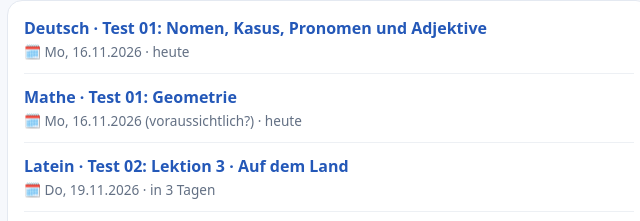
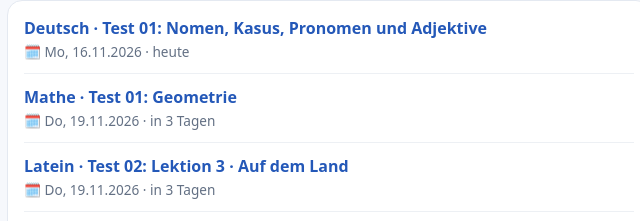
Before and after one commit to dcomgroup/HBG5-26, a plain HTML site: page index.html in a window 1280 px wide. Shown: the part 558-779 px from the top of the page, 311-951 px from the left. Drawn offline with Linux system fonts and the light colour scheme.

Commit message:
Update Mathe exam date to Thursday

```diff
--- a/index.html
+++ b/index.html
@@ -16,7 +16,7 @@ h2{font-size:1.25rem;margin:26px 0 10px}.exam{background:#fff;border:1px solid #
 </style></head><body>
 <header><h1>HBG5-26</h1><p>Lernapps für das Schuljahr 2026/27</p></header><div class="profile-box" id="profile-box"></div><div class="profile-box" id="local-profile-manager" hidden><h3>Lokales Lernprofil</h3><p>Profilverwaltung wird geladen …</p></div>
 <nav class="upcoming" aria-label="Nächste Prüfungen"><h2>Als Nächstes dran</h2><div class="upcoming-list" id="upcoming-list"></div></nav>
-<section><h2>Mathe</h2><article class="exam" data-date="2026-11-16" data-tentative="1"><a href="mathe/test-01/">Test 01: Geometrie</a><div class="meta"></div><div class="track"><div class="fill"></div></div><div class="track-label">Lernfortschritt noch nicht verfügbar</div></article></section>
+<section><h2>Mathe</h2><article class="exam" data-date="2026-11-19"><a href="mathe/test-01/">Test 01: Geometrie</a><div class="meta"></div><div class="track"><div class="fill"></div></div><div class="track-label">Lernfortschritt noch nicht verfügbar</div></article></section>
 <section><h2>Deutsch</h2><article class="exam" data-date="2026-11-16"><a href="deutsch/test-01/">Test 01: Nomen, Kasus, Pronomen und Adjektive</a><div class="meta"></div><div class="track"><div class="fill"></div></div><div class="track-label">Lernfortschritt noch nicht verfügbar</div></article></section>
 <section><h2>Biologie</h2><article class="exam" data-date="2026-11-11"><a href="biologie/klassenarbeit-01/">Klassenarbeit 01: Sinnesorgane (52 Bildkarten)</a><div class="meta"></div><div class="track"><div class="fill"></div></div><div class="track-label">Lernfortschritt im jeweiligen Lernprofil</div></article></section>
 <section><h2>Latein</h2><article class="exam" data-date="2026-11-10"><a href="latein/test-01/">Test 01: Salve und Lektion 1</a><div class="meta"></div><div class="track"><div class="fill"></div></div><div class="track-label">Lernfortschritt noch nicht verfügbar</div></article>
```
